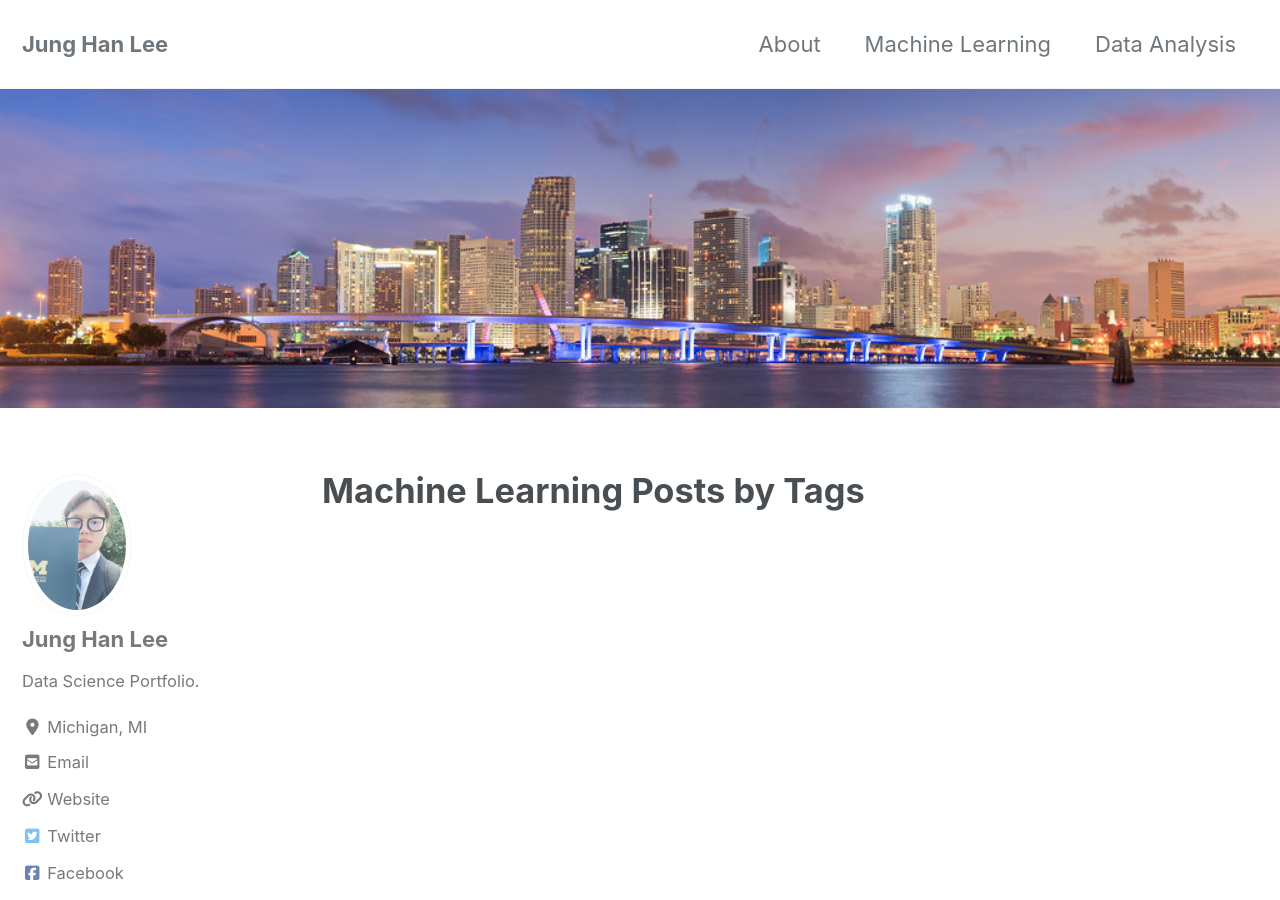
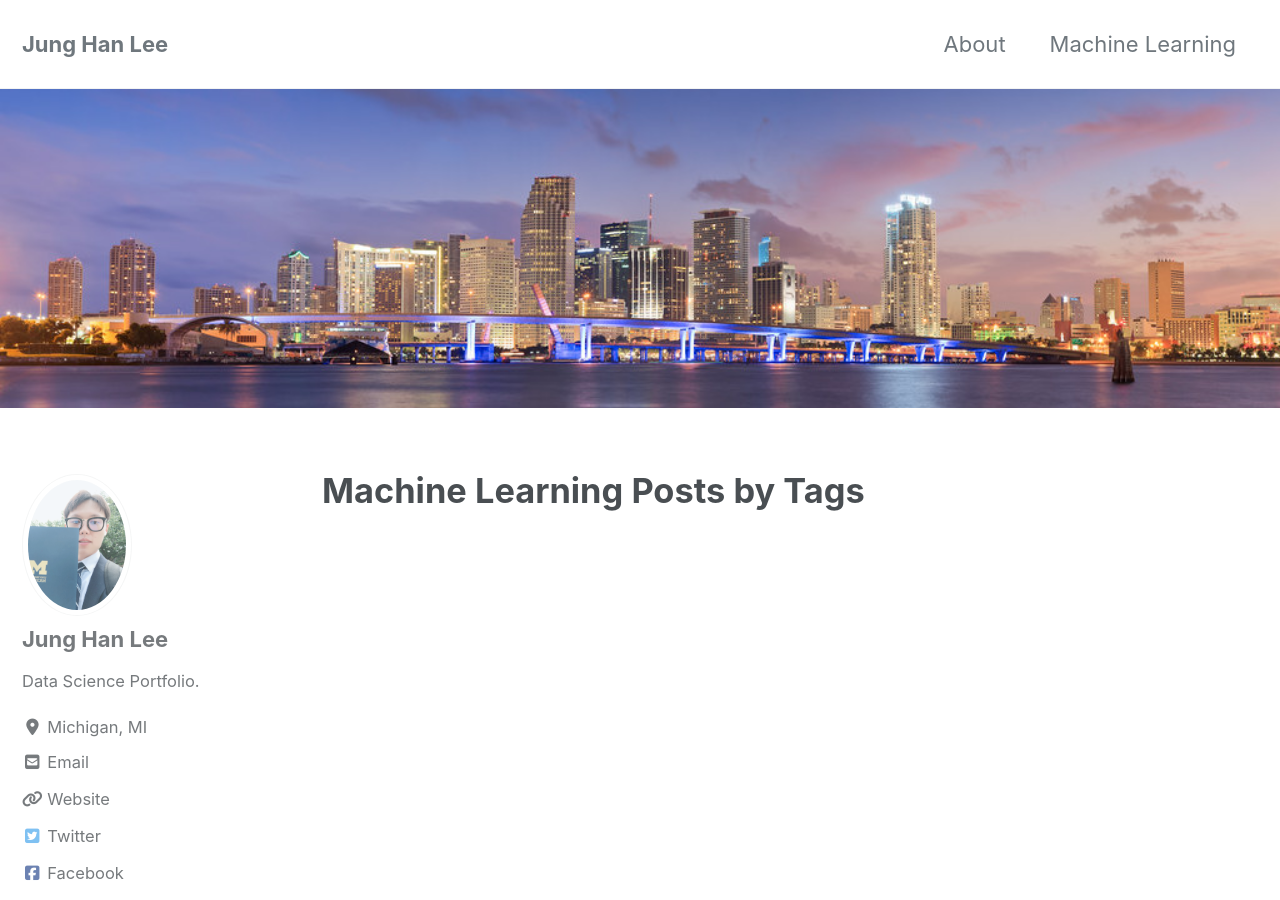
Before and after one commit to jung-han-lee/jung-han-lee.github.io, a Jekyll site: the page built from _pages/machinelearning.md, in a window 1280 px wide and 900 px high. Built offline with Jekyll 4.4.1, drawn with Linux system fonts in a browser that asks for light colours; cached includes are drawn as plain includes; nearby versions of some CDN libraries.

Commit message:
new github

```diff
--- a/_data/navigation.yml
+++ b/_data/navigation.yml
@@ -4,8 +4,6 @@ main:
     url: /about/
   - title: "Machine Learning"
     url: /machine-learning/
-  - title: "Data Analysis"
-    url: /data-analysis/
   # - title: "About"
   #   url: https://mmistakes.github.io/minimal-mistakes/about/
   # - title: "Sample Posts"
```
